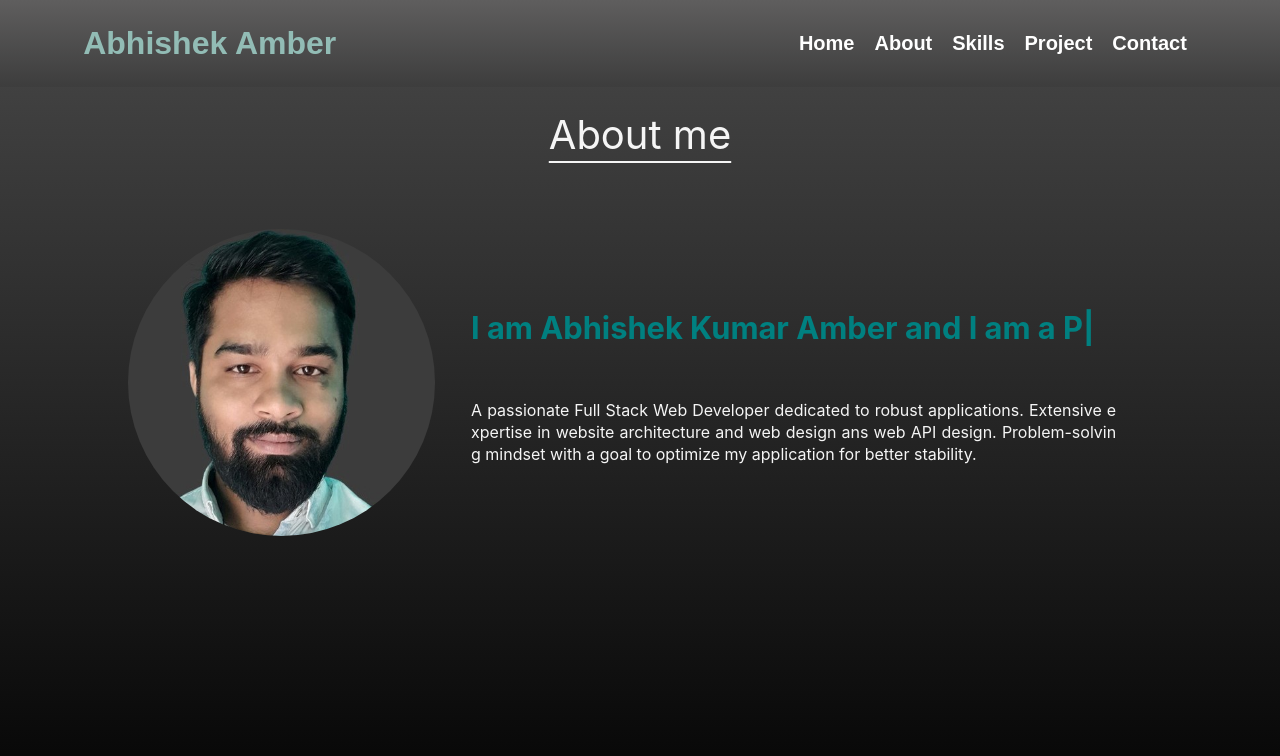
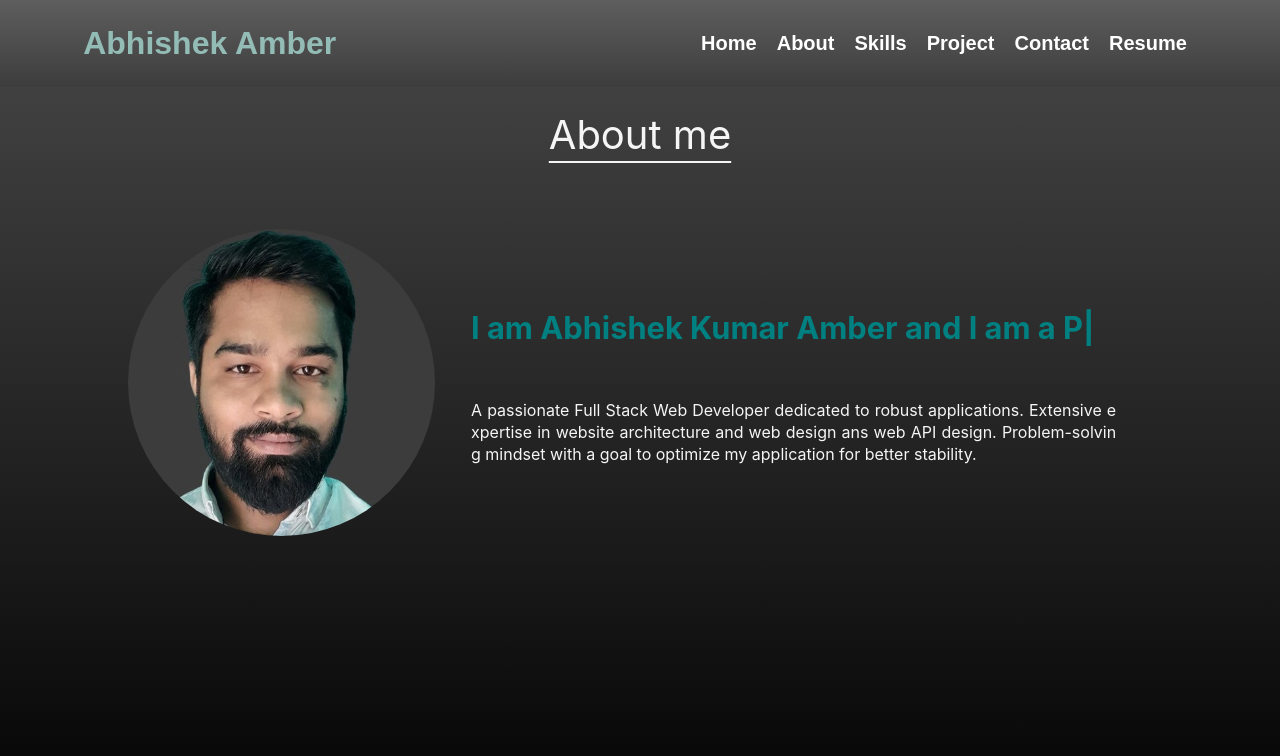
Before and after one commit to abhiamber/Abhishek-portfolio-react, a React (Create React App) app: page /#/about in a window 1280 px wide. Shown: the top 756 px of the page. Built offline with nearby package versions, Linux system fonts and the light colour scheme; some icons are missing.

Commit message:
btn download

```diff
--- a/src/Navbar/Navbar.js
+++ b/src/Navbar/Navbar.js
@@ -65,6 +65,10 @@ function Navbar() {
           <Link onClick={() => HandleHamberg(CONTACT_CLICK)} to="/contact">
             Contact
           </Link>
+
+          <a onClick={() => HandleHamberg("Resume")} href="https://drive.google.com/file/d/1M3hLDMToWV3vpjh5AjfpCT48AN1DyFgE/view?usp=sharing" target="_blank" rel="noopener noreferrer">
+          Resume
+        </a>
         </div>
 
         <div className={style.hamberg}>
--- a/src/Pages/Home.js
+++ b/src/Pages/Home.js
@@ -6,7 +6,8 @@ import About from "./About";
 import Contact from "./Contact";
 import Project from "./Project";
 import Skills from "./Skills"
-// import pdf from "../../src/resume/resume.pdf"
+// import Abhishek_Amber_Resume from "../resume/Abhishek_ Amber_Resume.pdf"
+
 import { TypeAnimation } from 'react-type-animation';
 
 function Home() {
@@ -26,7 +27,7 @@ function Home() {
     repeat={Infinity}
   /></h2>
 
-          <a href="https://drive.google.com/file/d/1M3hLDMToWV3vpjh5AjfpCT48AN1DyFgE/view?usp=sharing" target="_blank" rel="noopener noreferrer"  >
+          <a href="https://drive.google.com/uc?id=1M3hLDMToWV3vpjh5AjfpCT48AN1DyFgE&export=download" target="_blank" rel="noopener noreferrer"  >
             <button>Resume</button>
           </a>
         </div>
@@ -47,3 +48,6 @@ function Home() {
 export default Home;
 
 // https://drive.google.com/file/d/1M3hLDMToWV3vpjh5AjfpCT48AN1DyFgE/view?usp=sharing
+
+
+// https://drive.google.com/uc?id=1M3hLDMToWV3vpjh5AjfpCT48AN1DyFgE&export=download
--- a/src/Style/Home.module.css
+++ b/src/Style/Home.module.css
@@ -1,5 +1,6 @@
 .container {
-  background-image: url(https://gauravportfolio0083.netlify.app/images/bg.jpg);
+  background-image: url(https://images.unsplash.com/photo-1522252234503-e356532cafd5?ixlib=rb-4.0.3&ixid=MnwxMjA3fDB8MHxzZWFyY2h8Mnx8bGFwdG9wJTIwc29mdHdhcmV8ZW58MHwwfDB8YmxhY2t8&auto=format&fit=crop&w=1500&q=60);
+  /* https://gauravportfolio0083.netlify.app/images/bg.jpg */
   background-repeat: no-repeat;
   background-color: #111;
   height: 100vh;
```
Also changed, not shown: 2 other files (tests, documents, lock files or other folders).
